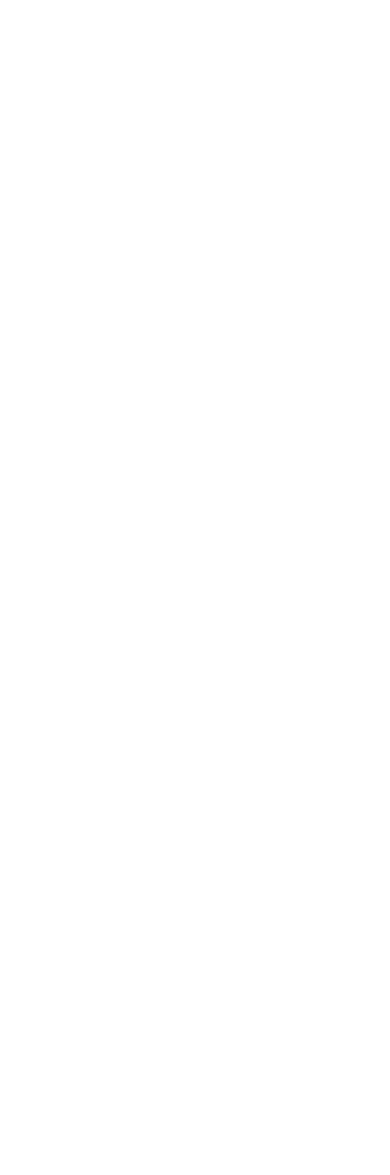
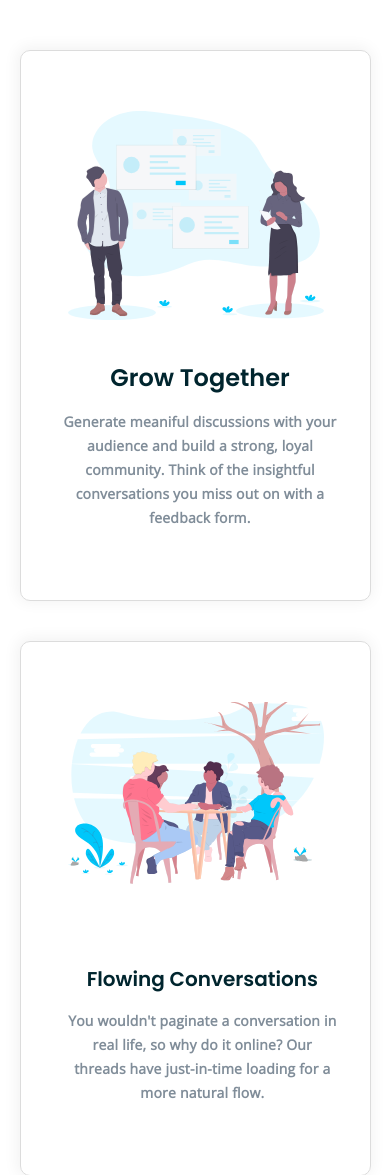
Before and after one commit to dazzlinbib/Team-7-huddle, a plain HTML site: page index.html in a window 390 px wide. Shown: the top 1175 px of the page. Before the commit the page ends 844 px from the top, so only its background shows below. Drawn offline with nearby package versions, Linux system fonts and the light colour scheme.

Commit message:
card-section added

```diff
--- a/css/responsive.css
+++ b/css/responsive.css
@@ -1,6 +1,119 @@
 /* HEADER SECTION */
 
 
+/*MAIN-SECTION*/
+
+@media all and (max-width: 835px) {
+
+	.card-section img {
+		width: 40%;
+	}
+
+	.grow-text {
+		margin-left: 60px;
+		margin-top: 30px;
+	}
+
+	.grow-text p {
+		width: 75%;
+	}
+
+	.users-text {
+		margin-left: 60px;
+		margin-top: 30px;
+	}
+
+	.users-text p {
+		width: 78%;
+	}
+}
+
+@media all and (max-width: 630px) {
+	.card-section img {
+		width: 40%;
+		height: 70%;
+		margin-top: 55px;
+	}
+
+	.grow-text {
+		margin-left: 40px;
+		margin-top: 40px;
+	}
+
+	.grow-text p {
+		width: 85%;
+	}
+
+	.flowing-card img{
+		margin-left: 40px;
+		margin-top: 90px;
+	}
+
+	.flowing-text h3 {
+		font-size: 20px;
+	}
+
+	.flowing-text p {
+		width: 100%;
+		font-size:
+	}
+
+	.users-text {
+		margin-left: 40px;
+		margin-top: 40px;
+	}
+
+	.users-text p {
+		width: 88%;
+	}
+}
+
+@media all and (max-width: 550px) {
+
+	.main-container {
+		margin-top: 50px;
+		margin-bottom: 50px;
+	}
+
+	.card-section img {
+		width: 80%;
+		height: 70%;
+		margin-top: 10px;
+		margin-left: 15%;
+
+	}
+
+	.column-reverse {
+		flex-direction: column-reverse;
+	}
+
+	.flex-column {
+		flex-direction: column;
+	}
+
+	.card-section {
+		width: 90%;
+		margin: auto;
+		text-align: center;
+		border: 1px solid gainsboro;
+		margin-bottom: 40px;
+ 	}
+
+	.grow-text p {
+		width: 100%;
+		margin: auto;
+	}
+
+	.flowing-text p {
+		width: 100%;
+	}
+
+	.users-text p {
+		width: 100%;
+		margin: auto;
+	}
+
+}
 /* GROW TOGETHER SECTION */
 
 
--- a/css/style.css
+++ b/css/style.css
@@ -9,6 +9,84 @@
 
 /* HEADER SECTION */
 
+/*main*/
+
+.card-section {
+	display: flex;
+	width: 87%;
+	margin: auto;
+	border: 1px solid #f2f2f2;
+	border-radius: 10px;
+	box-shadow: -1px -1px 15px 2px #f2f2f2;
+}
+
+.card-section h3{
+	font-family: Poppins;
+	font-weight: bold;
+	color: #00252e;
+	font-size: 24px;
+	margin-bottom: 15px;
+}
+
+.card-section p {
+	font-family: Open Sans;
+	font-size: 14px;
+	font-weight: bold;
+	color: #808d99;
+	line-height: 24px;
+	letter-spacing: 0.2px
+}
+
+.card-section img {
+	width: 34%;
+}
+
+.grow-card {
+	margin-top: 100px;
+	padding: 50px 30px 70px 0px;
+}
+
+.grow-text {
+	margin-left: 100px;
+	margin-top: 80px;
+}
+
+.grow-text p {
+	width: 65%;
+}
+
+.flowing-card {
+	margin-top: 40px;
+	padding: 50px 30px 70px 0px;
+}
+
+.flowing-card img {
+	margin-left: 100px;
+}
+
+.flowing-text {
+	margin-left: 14%;
+	margin-top: 80px;
+}
+
+.flowing-text p {
+	width: 92%;
+}
+
+.users-card {
+	margin-top: 40px;
+	margin-bottom: 40px;
+	padding: 50px 30px 70px 0px;
+}
+
+.users-text {
+	margin-left: 100px;
+	margin-top: 80px;
+}
+
+.users-text p {
+	width: 68%;
+}
 
 /* GROW TOGETHER SECTION */
 
--- a/index.html
+++ b/index.html
@@ -23,30 +23,34 @@
 			</div>
 		</header>
 
-		<main>
-			<div class="container">
+		<div class="main-container">
 			<!-- Grow together section -->
-				<section class="grow">
-					<div class="wrapper">
-
+			<section class="card-section column-reverse grow-card">
+				<div class="grow-text">
+					<h3>Grow Together</h3>
+					<p>Generate meaniful discussions with your audience and build a strong, loyal community. Think of the insightful conversations you miss out on with a feedback form.</p>
 				</div>
+				<img src="./images/illustration-grow-together.svg" alt="grow-together-image">
 			</section>
 
-				<!-- Flowing Conversation Section -->
-				<section class="conversation">
-					<div class="wrapper">
-
+			<!-- Flowing Conversations section-->
+			<section class="card-section flex-column flowing-card">
+				<img src="./images/illustration-flowing-conversation.svg" alt="flowing-conversation-image">
+				<div class="flowing-text">
+					<h3>Flowing Conversations</h3>
+					<p>You wouldn't paginate a conversation in real life, so why do it online? Our threads have just-in-time loading for a more natural flow.</p>
 				</div>
 			</section>
 
 				<!-- Your Users Section -->
-				<section class="users">
-					<div class="wrapper">
-
+			<section class="card-section column-reverse users-card">
+				<div class="users-text">
+					<h3>Your Users</h3>
+					<p>It takes no time at all to integrate Huddle with your app's authentication solution. This means, once signed in to your app, your users can start chatting immediately.</p>
 				</div>
+				<img src="./images/illustration-your-users.svg" alt="your-users-image">
 			</section>
 		</div>
-		</main>
 
 		<!-- FOOTER SECTION -->
 		<footer>
```
Lines whose indentation alone changed are shown as unchanged.
